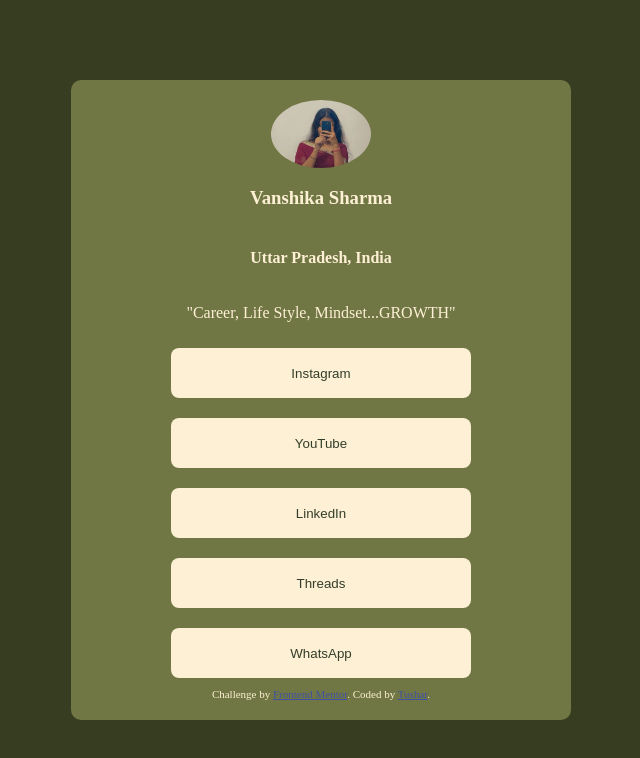
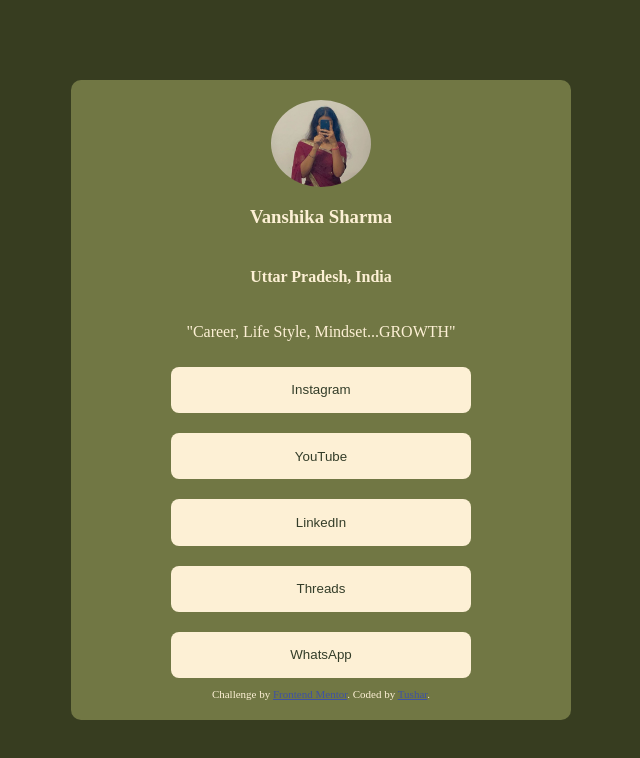
Before and after one commit to TS2410/social-links-frontend-mentor, a plain HTML site: page index.html in a window 1280 px wide. Shown: the whole page, without its empty margins (319-959 px from the left). Drawn offline with Linux system fonts and the light colour scheme.

Commit message:
fixed imggg

```diff
--- a/index.html
+++ b/index.html
@@ -66,7 +66,7 @@
   </head>
   <body>
     <div id="main">
-    <img src="assets/images/imgg.jpg">
+    <img src="assets/images/imggg.jpg">
     <h3>Vanshika Sharma</h3>
     <h4>Uttar Pradesh, India</h4>
     <p>"Career, Life Style, Mindset...GROWTH"</p>
```
Also changed, not shown: assets/images/imggg.jpg (added).
